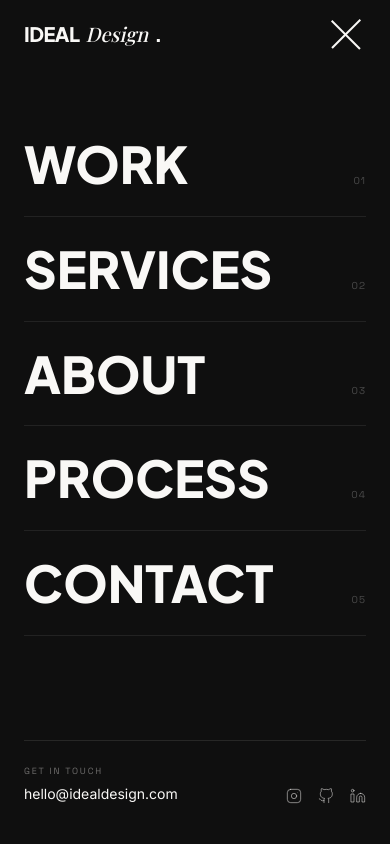
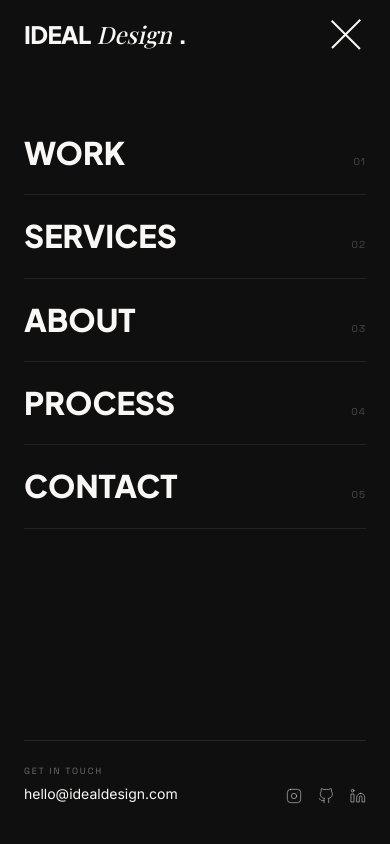
Before and after one commit to HaqueJunaid/agency, a Next.js app: page / in a window 390 px wide. Both pictures are taken after a click on the button "Toggle Menu". Shown: the top 844 px of the page. Built offline with nearby package versions, Linux system fonts and the light colour scheme; a web font is replaced by a local one.

Commit message:
Wrong link import fix and navbar menu link size fix

```diff
--- a/components/common/navbar.tsx
+++ b/components/common/navbar.tsx
@@ -63,17 +63,17 @@ const Navbar = () => {
                     className="relative z-50 flex items-baseline gap-0 select-none"
                     style={{ color: isOpen ? "var(--color-brand-secondary)" : "var(--color-brand-primary)" }}
                 >
-                    <span className="font-heading font-black text-xl md:text-2xl tracking-tight leading-none">
+                    <span className="font-heading font-black text-2xl md:text-2xl tracking-tight leading-none">
                         IDEAL
                     </span>
                     <span
-                        className="font-serif italic font-medium text-brand-tertiary text-xl md:text-2xl leading-none px-1.5"
+                        className="font-serif italic font-medium text-brand-tertiary text-2xl md:text-2xl leading-none px-1.5"
                         style={{ color: isOpen ? "var(--color-brand-tertiary)" : undefined }}
                     >
                         Design
                     </span>
                     <span
-                        className="font-heading font-black text-xl md:text-2xl tracking-tight leading-none"
+                        className="font-heading font-black text-2xl md:text-2xl tracking-tight leading-none"
                         style={{ color: isOpen ? "var(--color-brand-secondary)" : "var(--color-brand-primary)" }}
                     >
                         .
@@ -163,7 +163,7 @@ const Navbar = () => {
                                         <Link
                                             href={link}
                                             onClick={() => setIsOpen(false)}
-                                            className="font-heading font-black text-[13vw] sm:text-7xl text-brand-secondary
+                                            className="font-heading font-black text-[8vw] text-brand-secondary
                                                        hover:text-brand-tertiary transition-colors duration-300 inline-block leading-[1.1]"
                                         >
                                             {label}
@@ -219,7 +219,7 @@ const Navbar = () => {
                                         <Link
                                             key={href}
                                             href={href}
-                                            className="font-label text-[9px] tracking-[.18em] text-brand-secondary/50 hover:text-brand-tertiary transition-colors duration-200 uppercase"
+                                            className="font-label text-[12px] tracking-[.18em] text-brand-secondary/50 hover:text-brand-tertiary transition-colors duration-200 uppercase"
                                         >
                                             {label}
                                         </Link>
--- a/components/founders/FounderModal.tsx
+++ b/components/founders/FounderModal.tsx
@@ -4,7 +4,8 @@ import { useState, useRef, useCallback, useEffect } from "react";
 import { animate, stagger } from "motion/react";
 import { createPortal } from "react-dom";
 import type { FounderModalProps } from "@/constants";
-import { Link, X } from "lucide-react";
+import { X } from "lucide-react";
+import Link from "next/link";
 
 export default function FounderModal({ founder, founderIndex, total, originRect, onClose }: FounderModalProps) {
     const modalRef = useRef<HTMLDivElement>(null);
```
